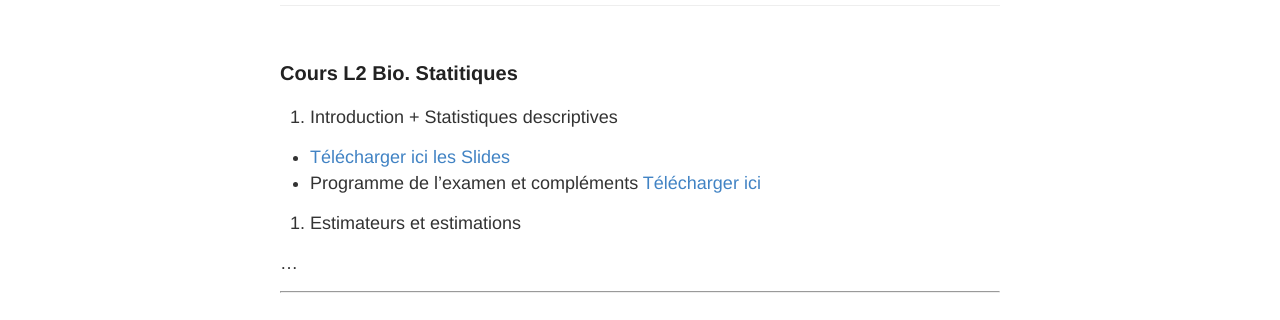
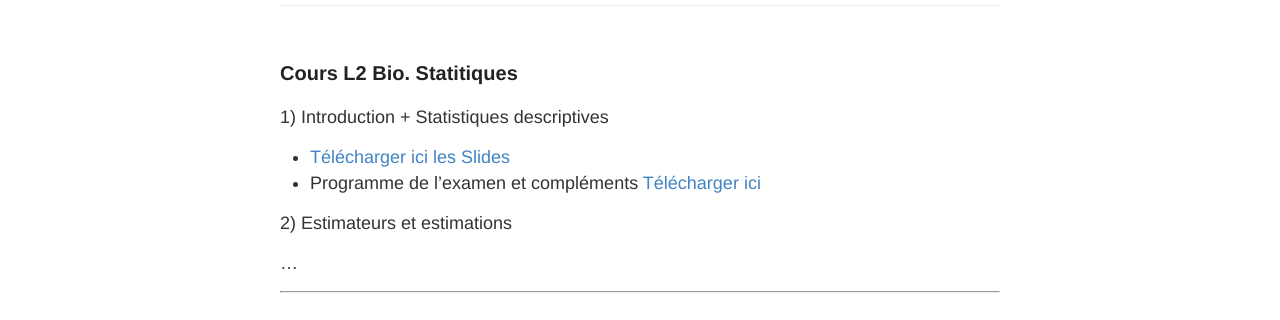
Before and after one commit to vincentrunge/vincentrunge.github.io, a Jekyll site: the page built from Enseignements.md, in a window 1280 px wide. Shown: the part 148-468 px from the top of the page. Built offline with Jekyll 4.4.1, drawn with Linux system fonts in a browser that asks for light colours.

Commit message:
Update Enseignements.md

```diff
--- a/Enseignements.md
+++ b/Enseignements.md
@@ -7,12 +7,12 @@ permalink: /Enseignements/
 
 ### Cours L2 Bio. Statitiques
 
-1. Introduction + Statistiques descriptives
+1) Introduction + Statistiques descriptives
 
 - [Télécharger ici les Slides](./Publications/MSV31_cours.pdf)
 - Programme de l'examen et compléments [Télécharger ici](./Publications/Stat_descriptives.pdf)
 
-2. Estimateurs et estimations
+2) Estimateurs et estimations
 
 ...
 
```
